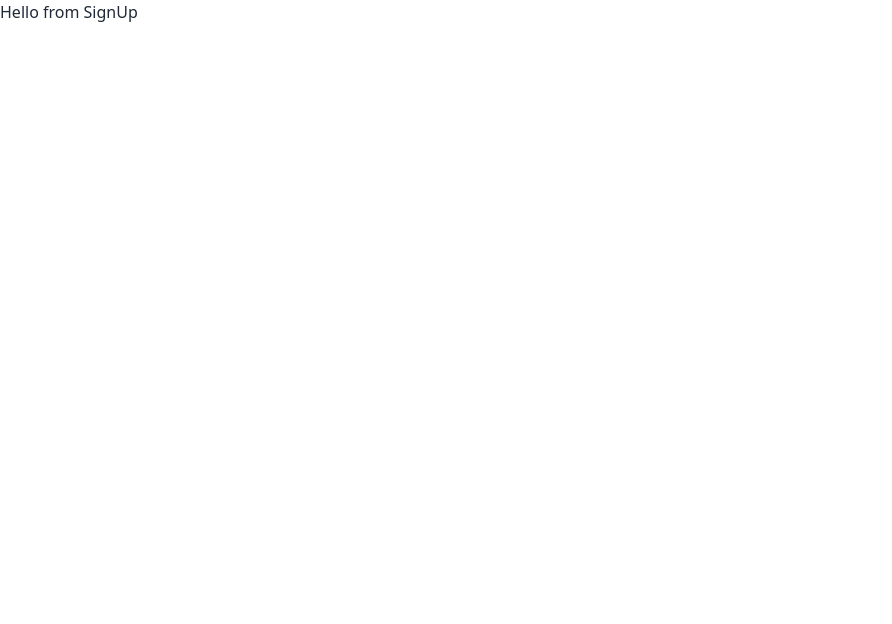
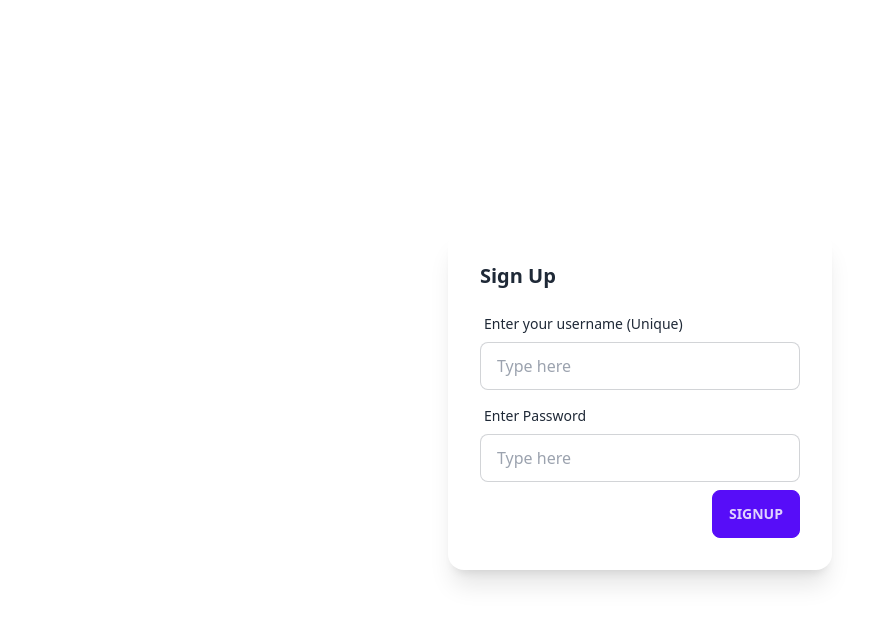
Before and after one commit to tamalFE/task-management, a React (Vite) app: page /signup in a window 1280 px wide. Shown: the top 624 px of the page, without its empty margins (0-892 px from the left). Built offline with nearby package versions, Linux system fonts and the light colour scheme.

Commit message:
signup with local storage

```diff
--- a/package.json
+++ b/package.json
@@ -11,7 +11,8 @@
   "dependencies": {
     "react": "^18.2.0",
     "react-dom": "^18.2.0",
-    "react-router-dom": "^6.15.0"
+    "react-router-dom": "^6.15.0",
+    "uuid": "^9.0.0"
   },
   "devDependencies": {
     "@types/react": "^18.0.26",
--- a/src/pages/LogInPage.jsx
+++ b/src/pages/LogInPage.jsx
@@ -1,7 +1,36 @@
 const LogInPage = () => {
   return (
-    <div>
-      <h1>Hello from LogIn</h1>
+    <div className="w-full min-h-screen flex justify-center items-center">
+      <div className="card w-96 bg-base-100 shadow-xl">
+        <div className="card-body">
+          <h2 className="card-title">Login </h2>
+          <form>
+            <div className="form-control w-full max-w-xs my-2">
+              <label className="label">
+                <span className="label-text">Enter your username</span>
+              </label>
+              <input
+                type="text"
+                placeholder="Type here"
+                className="input input-bordered w-full max-w-xs"
+              />
+            </div>
+            <div className="form-control w-full max-w-xs">
+              <label className="label">
+                <span className="label-text">Enter Password</span>
+              </label>
+              <input
+                type="password"
+                placeholder="Type here"
+                className="input input-bordered w-full max-w-xs"
+              />
+            </div>
+          </form>
+          <div className="card-actions justify-end mt-2">
+            <button className="btn btn-primary">Login</button>
+          </div>
+        </div>
+      </div>
     </div>
   );
 };
--- a/src/pages/SignUpPage.jsx
+++ b/src/pages/SignUpPage.jsx
@@ -1,7 +1,79 @@
+import { useState } from 'react';
+import { useNavigate } from 'react-router-dom';
+import { v4 as uuid } from 'uuid';
+
 const SignUpPage = () => {
+  //
+  const [username, setUsername] = useState('');
+  const [password, setPassword] = useState('');
+
+  const navigate = useNavigate();
+
+  const handleSubmit = (e) => {
+    e.preventDefault();
+
+    const usersStr = localStorage.getItem('users');
+
+    const users = usersStr ? JSON.parse(usersStr) : [];
+
+    const userID = uuid();
+
+    const newUser = {
+      userID,
+      username,
+      password,
+      image: null,
+      bio: '',
+    };
+
+    users.push(newUser);
+
+    localStorage.setItem('users', JSON.stringify(users));
+
+    setUsername('');
+    setPassword('');
+
+    navigate('/login');
+  };
+
   return (
-    <div>
-      <h1>Hello from SignUp</h1>
+    <div className="w-full min-h-screen flex justify-center items-center">
+      <div className="card w-96 bg-base-100 shadow-xl">
+        <div className="card-body">
+          <h2 className="card-title">Sign Up</h2>
+          <form onSubmit={handleSubmit}>
+            <div className="form-control w-full max-w-xs my-2">
+              <label className="label">
+                <span className="label-text">Enter your username (Unique)</span>
+              </label>
+              <input
+                type="text"
+                placeholder="Type here"
+                className="input input-bordered w-full max-w-xs"
+                value={username}
+                onChange={(e) => setUsername(e.target.value)}
+              />
+            </div>
+            <div className="form-control w-full max-w-xs">
+              <label className="label">
+                <span className="label-text">Enter Password</span>
+              </label>
+              <input
+                type="password"
+                placeholder="Type here"
+                className="input input-bordered w-full max-w-xs"
+                value={password}
+                onChange={(e) => setPassword(e.target.value)}
+              />
+            </div>
+            <div className="card-actions justify-end mt-2">
+              <button className="btn btn-primary" type="submit">
+                Signup
+              </button>
+            </div>
+          </form>
+        </div>
+      </div>
     </div>
   );
 };
```
Also changed, not shown: 1 other file (tests, documents, lock files or other folders).
